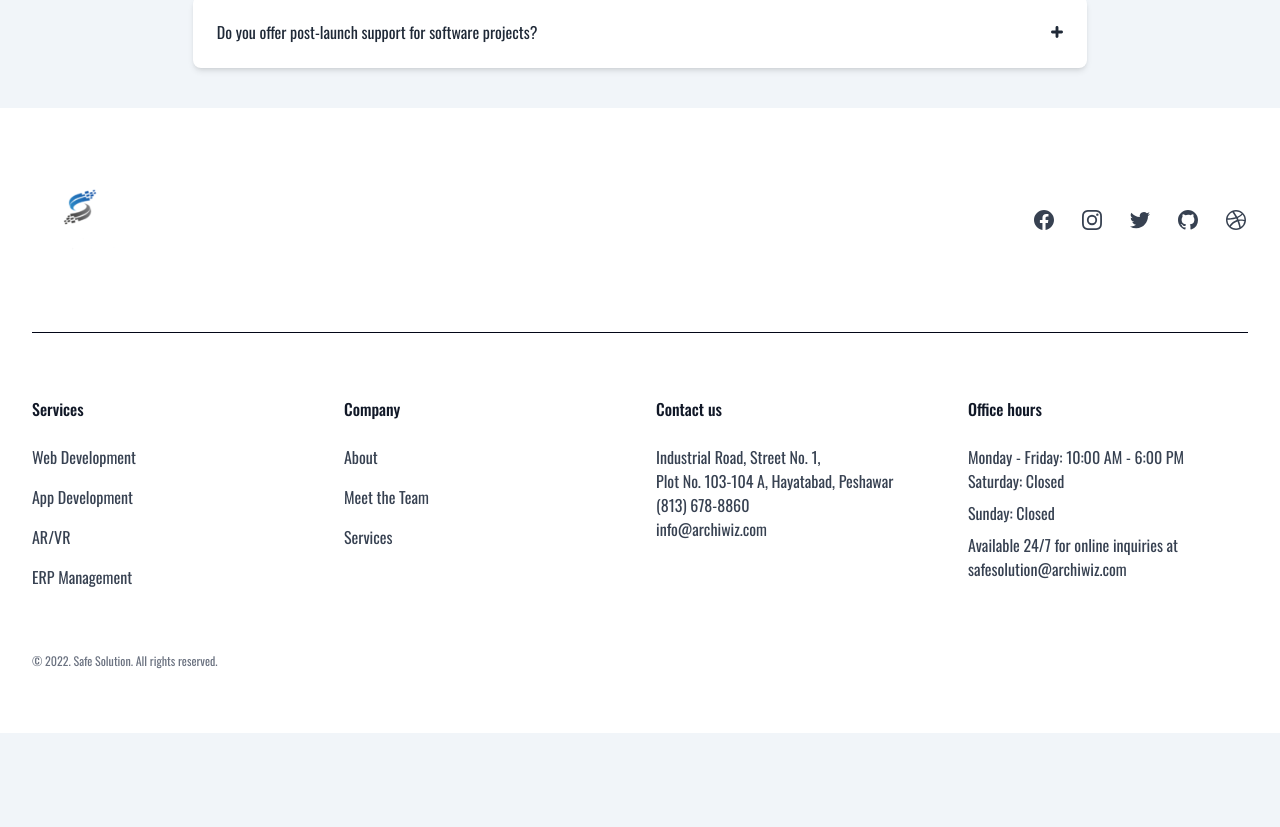
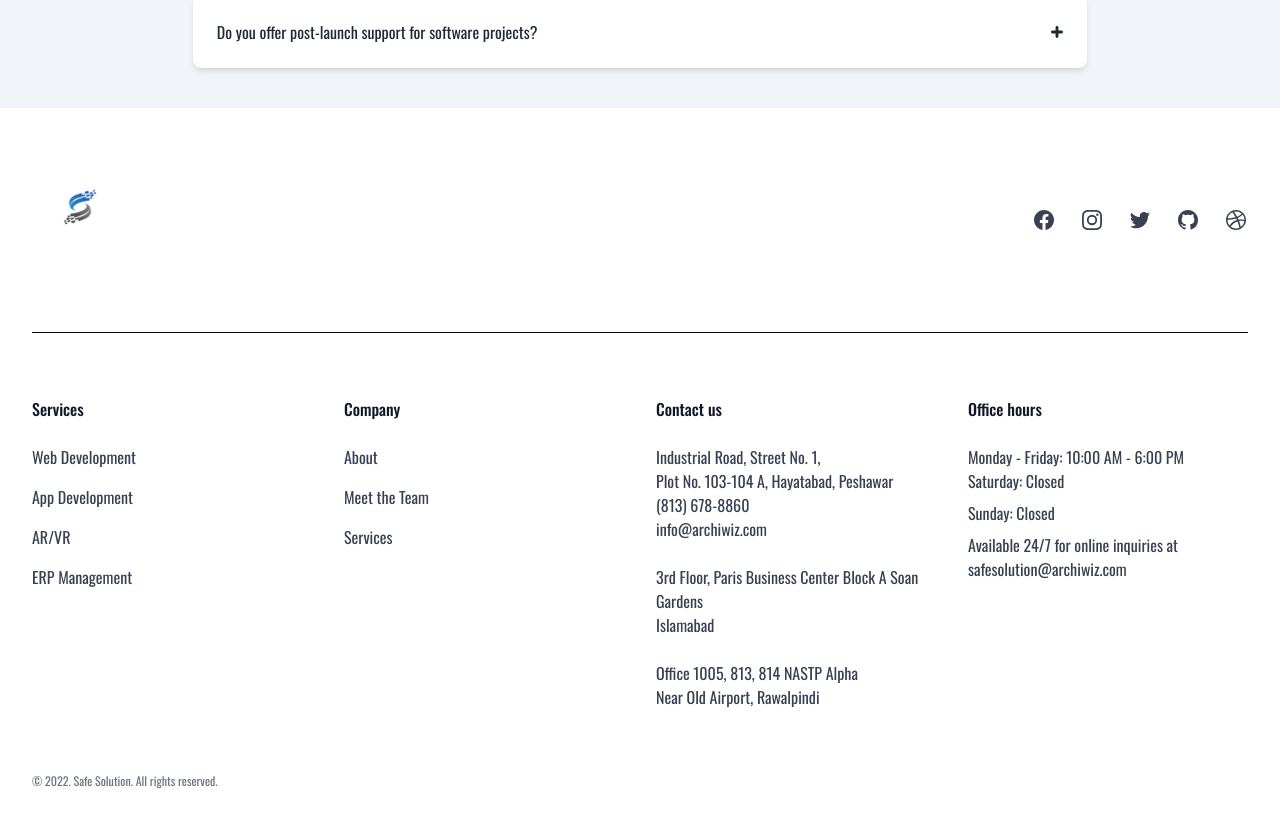
Before and after one commit to waseemarchiwiz/safesolutions-portfolio-webapp, a React (Vite) app: page / in a window 1280 px wide. Shown: the part 5074-5901 px from the top of the page. Before the commit the page ends 5807 px from the top, so only its background shows below. Built offline with nearby package versions, Linux system fonts and the light colour scheme.

Commit message:
Added content to fotter

```diff
--- a/src/components/Footer.jsx
+++ b/src/components/Footer.jsx
@@ -228,6 +228,19 @@ const Footer = () => {
               <p className="text-gray-700 transition hover:opacity-75 dark:text-gray-200">
                 info@archiwiz.com
               </p>
+
+              <p className="text-gray-700 transition hover:opacity-75 dark:text-gray-200 mt-6 space-y-4 text-[16px]">
+                3rd Floor, Paris Business Center Block A Soan Gardens
+              </p>
+              <p className="text-gray-700 transition hover:opacity-75 dark:text-gray-200">
+                Islamabad
+              </p>
+              <p className="text-gray-700 transition hover:opacity-75 dark:text-gray-200 mt-6 space-y-4 text-[16px]">
+                Office 1005, 813, 814 NASTP Alpha
+              </p>
+              <p className="text-gray-700 transition hover:opacity-75 dark:text-gray-200">
+                Near Old Airport, Rawalpindi
+              </p>
             </div>
 
             <div>
```
